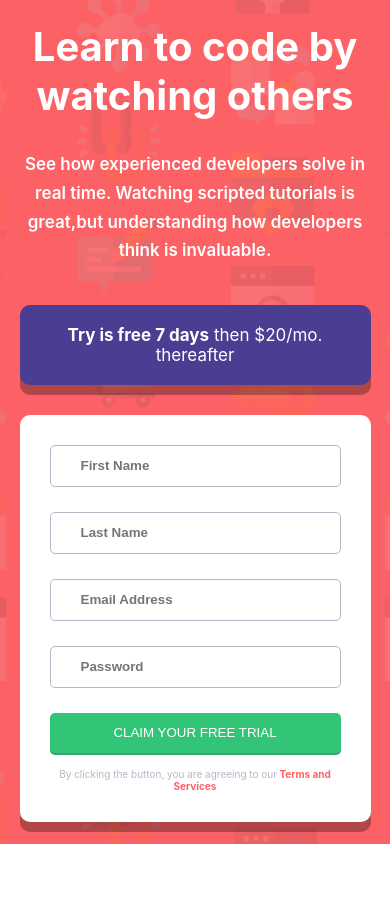
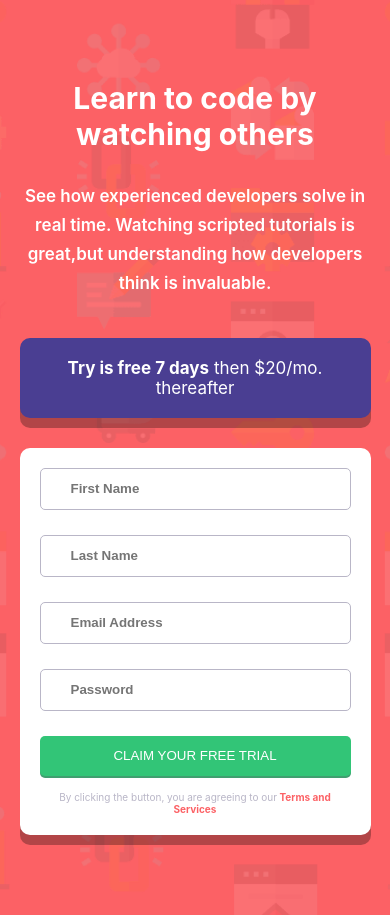
Before and after one commit to VincentChen6345/sign-up-form, a React (Create React App) app: page / in a window 390 px wide. Before the commit the page ends 844 px from the top, so only its background shows below. Built offline with nearby package versions, Linux system fonts and the light colour scheme.

Commit message:
media queries mobile screen bug

```diff
--- a/src/App.module.css
+++ b/src/App.module.css
@@ -14,5 +14,8 @@
     background-image: url("./assets/bg-intro-mobile.png");
     background-size: cover;
     background-position: center;
+    height: 100%;
+    padding-top: 8rem;
+    padding-bottom: 8rem;
   }
 }
--- a/src/components/Description.module.css
+++ b/src/components/Description.module.css
@@ -39,3 +39,8 @@
     text-align: center;
   }
 }
+@media (max-width: 445px) {
+  .heading {
+    font-size: 3rem;
+  }
+}
--- a/src/components/UI/Card.module.css
+++ b/src/components/UI/Card.module.css
@@ -18,6 +18,11 @@
     padding: 3rem 3rem;
   }
 }
+@media (max-width: 445px) {
+  .white {
+    padding: 2rem 2rem;
+  }
+}
 @media (max-width: 575px) {
   .blue {
     margin-bottom: 3rem;
--- a/src/index.css
+++ b/src/index.css
@@ -31,4 +31,5 @@ html {
   --bp-medium: 1019px;
   --bp-small: 916px;
   --bp-smaller: 575px;
+  --bp-smallest: 445px;
 }
```
